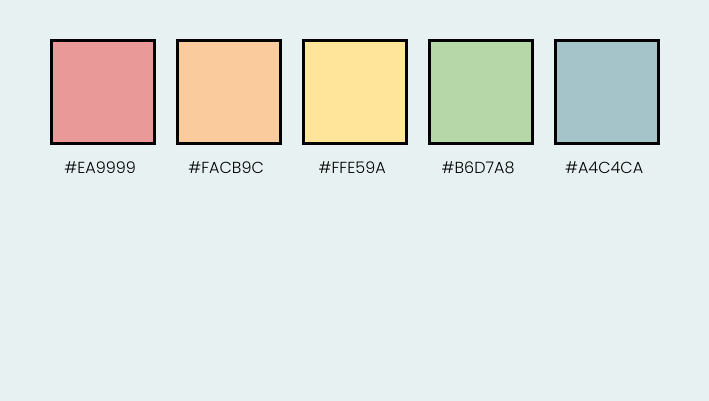
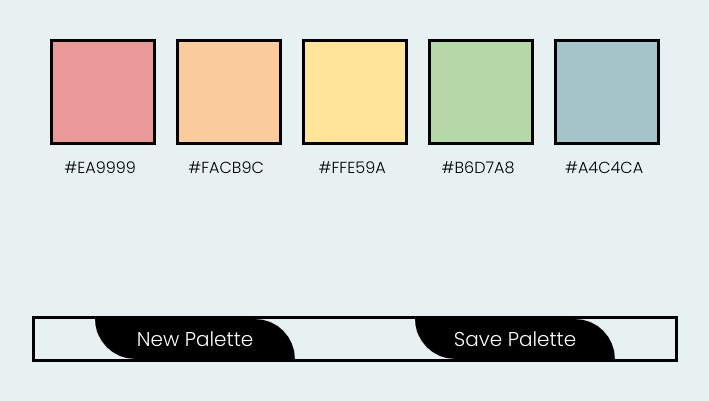
Before and after one commit to CaliHam/ColoRandom, a plain HTML site: page index.html in a window 1280 px wide. Shown: the part 179-580 px from the top of the page, without its empty margins (285-994 px from the left). Drawn offline with Linux system fonts and the light colour scheme.

Commit message:
Add styled buttons

```diff
--- a/index.html
+++ b/index.html
@@ -32,7 +32,12 @@
             <p class="hexvalue" id="hex5">#A4C4CA</p>
         </div>
     </section>
-
+    <section class="buttons-wrapper">
+        <div class="new-save-container">
+            <button class="new-button">New Palette</button>
+            <button class="save-button">Save Palette</button>
+        </div>
+    </section>
 
     <script src="main.js"></script>
   </body>
--- a/styles.css
+++ b/styles.css
@@ -54,3 +54,27 @@ h1 {
     text-align: center;
     font-weight: 300;
 }
+
+.buttons-wrapper{
+    display: flex;
+    justify-content: center;
+}
+
+.new-save-container{
+    display:flex;
+    justify-content: space-around;
+    margin: 10%;
+    border: solid black;
+    width:640px;
+}
+
+.new-button, .save-button{
+    background-color: black;
+    color: white;
+    border-top-right-radius: 250px;
+    border-bottom-left-radius: 250px;
+    width: 200px;
+    height:40px;
+    border:none;
+    font-size: 20px;
+}
```
